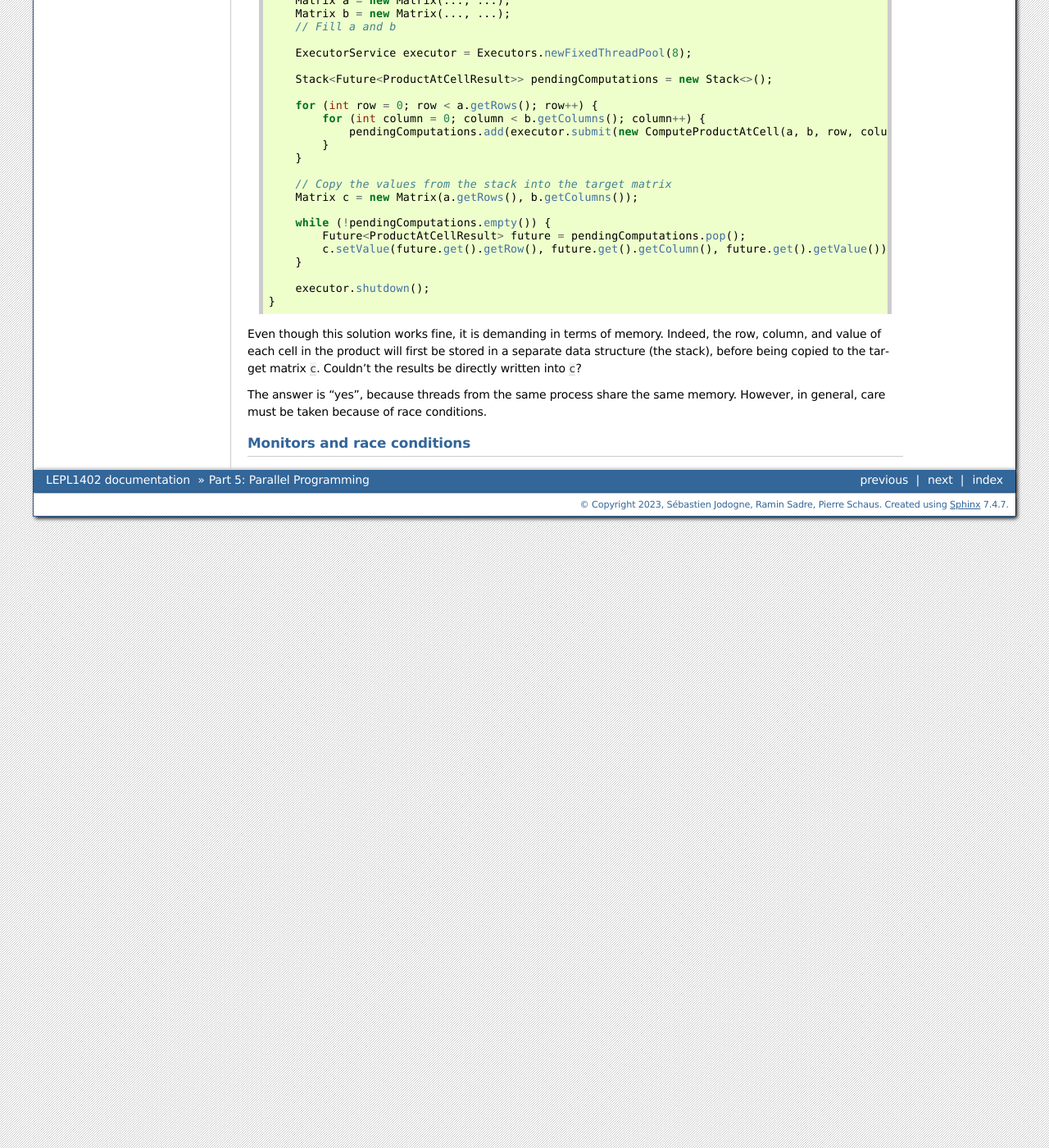
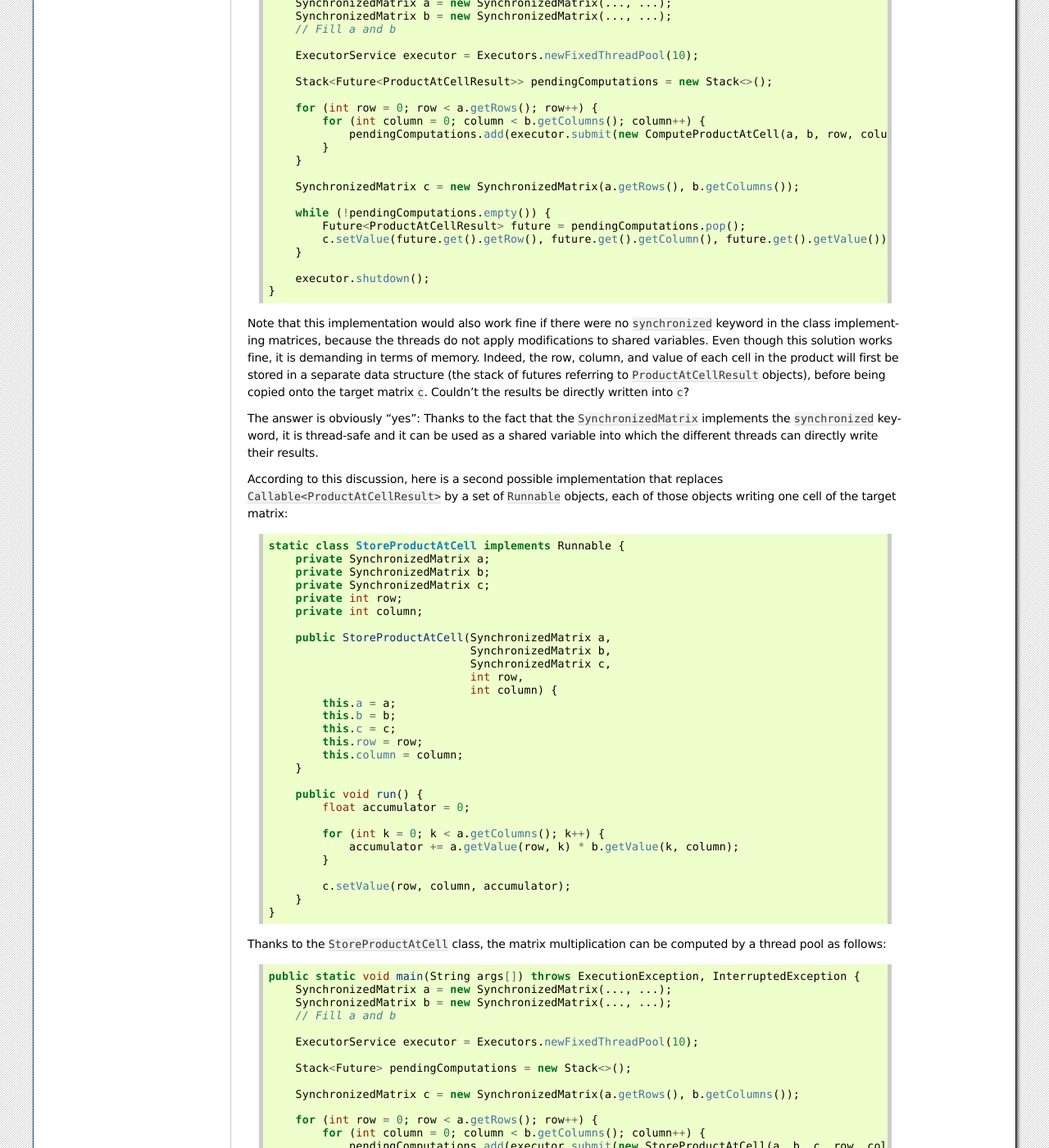
Before and after one commit to pschaus/book_lepl1402, a Sphinx documentation site: the page built from source/part5.rst, in a window 1280 px wide and 1400 px high, scrolled down 28598 px. Shown: the whole window at 82% size. Built offline with Sphinx 7.4.7, drawn with Linux system fonts in a browser that asks for light colours; formulas are drawn with MathJax 3; some of the changed text lies outside the part shown.

Commit message:
example of matrix multiplication

```diff
--- a/source/part5.rst
+++ b/source/part5.rst
@@ -1024,7 +1024,7 @@ The ``SharedMinMaxComputation`` can be executed exactly the same way as ``MinMax
         result.print();
     }
 
-Note that it doesn't make much sense to use a ``Callable<T>`` in this approach. Indeed, because the individual computations directly merge their partial results with a shared variable, they never have to report a result to their caller. However, it still makes much sense to use a thread pool to avoid manipulating the threads directly.
+Note that it does not make much sense to use a ``Callable<T>`` in this approach. Indeed, because the individual computations directly merge their partial results with a shared variable, they never have to report a result to their caller. However, it still makes much sense to use a thread pool to avoid manipulating the threads directly.
 
 This is why the standard interface ``ExecutorService`` that :ref:`implements thread pools <thread_pools>` accepts not only implementations of the ``Callable<T>`` interface in its ``submit()`` method, but also implementations of the ``Runnable`` interface. In this case, the futures do not convey any result, so ``Future<T>`` must simply be replaced by ``Future``. This is illustrated in the following code:
 
@@ -1043,7 +1043,7 @@ This is why the standard interface ``ExecutorService`` that :ref:`implements thr
         Future future1 = executor.submit(c1);
         Future future2 = executor.submit(c2);
 
-        future1.get();  // The "Future" doesn't convey any result, so we just wait here
+        future1.get();  // The "Future" does not convey any result, so we just wait here
         future2.get();
 
         executor.shutdown();
@@ -1324,11 +1324,13 @@ The downside of this source code is that the classes ``MinMaxResult`` and ``Shar
 Application to matrix multiplication
 ------------------------------------
 
-Linear algebra is a mathematical domain that can greatly benefit from parallel programming. Let us consider the following basic implementation of a matrix in Java:
-
-..  code-block:: java
-
-    public class Matrix {
+Linear algebra is a mathematical domain that can greatly benefit from parallel programming. This section gives an example about how multithreading can be used to implement matrix multiplication.
+
+Let us consider the following basic implementation of a matrix in Java:
+
+..  code-block:: java
+
+    public class SynchronizedMatrix {
         private float values[][];
 
         private void checkPosition(int row,
@@ -1339,8 +1341,8 @@ Linear algebra is a mathematical domain that can greatly benefit from parallel p
             }
         }
 
-        public Matrix(int rows,
-                      int columns) {
+        public SynchronizedMatrix(int rows,
+                                  int columns) {
             if (rows <= 0 ||
                 columns <= 0) {
                 throw new IllegalArgumentException();
@@ -1349,43 +1351,41 @@ Linear algebra is a mathematical domain that can greatly benefit from parallel p
             }
         }
 
-        public int getRows() {
+        public synchronized int getRows() {
             return values.length;
         }
 
-        public int getColumns() {
+        public synchronized int getColumns() {
             // "values[0]" is guaranteed to exist, because "columns > 0" in the constructor
             return values[0].length;
         }
 
-        public float getValue(int row,
-                              int column) {
+        public synchronized float getValue(int row,
+                                           int column) {
             checkPosition(row, column);
             return values[row][column];
         }
 
-        public void setValue(int row,
-                             int column,
-                             float value) {
+        public synchronized void setValue(int row,
+                                          int column,
+                                          float value) {
             checkPosition(row, column);
             values[row][column] = value;
         }
     }
 
-We are interested in the task of computing the product :math:`C \in \mathbb{R}^{m\times p}` of two matrices :math:`A \in \mathbb{R}^{m\times n}` and :math:`B \in \mathbb{R}^{n\times p}` of compatible dimensions.
-
-Remember the definition of matrix multiplication: :math:`c_{ij} = \sum_{k=1}^{n} a_{ik} b_{kj}`.
-
-This definition can directly be turned into a sequential algorithm:
+Note that the ``SynchronizedMatrix`` class has each of its methods tagged with the ``synchronized`` keyword, so it is suitable for use as a shared variable between multiple threads.
+
+We are interested in the task of computing the product :math:`C \in \mathbb{R}^{m\times p}` of two matrices :math:`A \in \mathbb{R}^{m\times n}` and :math:`B \in \mathbb{R}^{n\times p}` of compatible dimensions. Remember the definition of matrix multiplication: :math:`c_{ij} = \sum_{k=1}^{n} a_{ik} b_{kj}`. This definition can directly be turned into a sequential algorithm:
 
 ..  code-block:: java
 
     public static void main(String args[]) {
-        Matrix a = new Matrix(..., ...);
-        Matrix b = new Matrix(..., ...);
+        SynchronizedMatrix a = new SynchronizedMatrix(..., ...);
+        SynchronizedMatrix b = new SynchronizedMatrix(..., ...);
         // Fill a and b
 
-        Matrix c = new Matrix(a.getRows(), b.getColumns());
+        SynchronizedMatrix c = new SynchronizedMatrix(a.getRows(), b.getColumns());
 
         for (int row = 0; row < c.getRows(); row++) {
             for (int column = 0; column < c.getColumns(); column++) {
@@ -1398,13 +1398,9 @@ This definition can directly be turned into a sequential algorithm:
         }
     }
 
-How could we leverage multithreading to speed up this computation? The main observation is that the inner loop is executed for each entry of :math:`C`. Therefore, a possible solution consists in creating :math:`m\times p` tasks that will be handled by a thread pool, each of these tasks implementing the inner loop with the accumulator.
-
-
-Filling the output matrix after the computations
-------------------------------------------------
-
-Following our explanation of :ref:`thread pools <thread_pools>`, we can start by implementing a "result" data structure that will store the value of one cell of the matrix product:
+How could we leverage multithreading to speed up this computation? The main observation is that the innermost loop on ``k`` is executed for each entry of :math:`C`. Therefore, a possible solution consists in creating :math:`m\times p` tasks that will be processed by a thread pool, each of these tasks implementing the innermost loop with the accumulator.
+
+A first possible implementation consists in creating a "result" data structure that will store the value of one cell of the matrix product:
 
 ..  code-block:: java
 
@@ -1438,14 +1434,14 @@ We can then implement the ``Callable<T>`` interface to use this data structure i
 
 ..  code-block:: java
 
-    class ComputeProductAtCell implements Callable<ProductAtCellResult> {
-        private Matrix a;
-        private Matrix b;
+    static class ComputeProductAtCell implements Callable<ProductAtCellResult> {
+        private SynchronizedMatrix a;
+        private SynchronizedMatrix b;
         private int row;
         private int column;
 
-        public ComputeProductAtCell(Matrix a,
-                                    Matrix b,
+        public ComputeProductAtCell(SynchronizedMatrix a,
+                                    SynchronizedMatrix b,
                                     int row,
                                     int column) {
             this.a = a;
@@ -1470,11 +1466,11 @@ The thread pool would then be used as follows:
 ..  code-block:: java
 
     public static void main(String args[]) throws ExecutionException, InterruptedException {
-        Matrix a = new Matrix(..., ...);
-        Matrix b = new Matrix(..., ...);
+        SynchronizedMatrix a = new SynchronizedMatrix(..., ...);
+        SynchronizedMatrix b = new SynchronizedMatrix(..., ...);
         // Fill a and b
 
-        ExecutorService executor = Executors.newFixedThreadPool(8);
+        ExecutorService executor = Executors.newFixedThreadPool(10);
 
         Stack<Future<ProductAtCellResult>> pendingComputations = new Stack<>();
 
@@ -1484,8 +1480,7 @@ The thread pool would then be used as follows:
             }
         }
 
-        // Copy the values from the stack into the target matrix
-        Matrix c = new Matrix(a.getRows(), b.getColumns());
+        SynchronizedMatrix c = new SynchronizedMatrix(a.getRows(), b.getColumns());
 
         while (!pendingComputations.empty()) {
             Future<ProductAtCellResult> future = pendingComputations.pop();
@@ -1495,10 +1490,76 @@ The thread pool would then be used as follows:
         executor.shutdown();
     }
 
-Even though this solution works fine, it is demanding in terms of memory. Indeed, the row, column, and value of each cell in the product will first be stored in a separate data structure (the stack), before being copied to the target matrix ``c``. Couldn't the results be directly written into ``c``?
-
-The answer is "yes", because threads from the same process share the same memory. However, in general, care must be taken because of race conditions.
-
-
-Monitors and race conditions
-----------------------------
+Note that this implementation would also work fine if there were no ``synchronized`` keyword in the class implementing matrices, because the threads do not apply modifications to shared variables. Even though this solution works fine, it is demanding in terms of memory. Indeed, the row, column, and value of each cell in the product will first be stored in a separate data structure (the stack of futures referring to ``ProductAtCellResult`` objects), before being copied onto the target matrix ``c``. Couldn't the results be directly written into ``c``?
+
+The answer is obviously "yes": Thanks to the fact that the ``SynchronizedMatrix`` implements the ``synchronized`` keyword, it is thread-safe and it can be used as a shared variable into which the different threads can directly write their results.
+
+According to this discussion, here is a second possible implementation that replaces ``Callable<ProductAtCellResult>`` by a set of ``Runnable`` objects, each of those objects writing one cell of the target matrix:
+
+..  code-block:: java
+
+    static class StoreProductAtCell implements Runnable {
+        private SynchronizedMatrix a;
+        private SynchronizedMatrix b;
+        private SynchronizedMatrix c;
+        private int row;
+        private int column;
+
+        public StoreProductAtCell(SynchronizedMatrix a,
+                                  SynchronizedMatrix b,
+                                  SynchronizedMatrix c,
+                                  int row,
+                                  int column) {
+            this.a = a;
+            this.b = b;
+            this.c = c;
+            this.row = row;
+            this.column = column;
+        }
+
+        public void run() {
+            float accumulator = 0;
+
+            for (int k = 0; k < a.getColumns(); k++) {
+                accumulator += a.getValue(row, k) * b.getValue(k, column);
+            }
+
+            c.setValue(row, column, accumulator);
+        }
+    }
+
+Thanks to the ``StoreProductAtCell`` class, the matrix multiplication can be computed by a thread pool as follows:
+
+..  code-block:: java
+
+    public static void main(String args[]) throws ExecutionException, InterruptedException {
+        SynchronizedMatrix a = new SynchronizedMatrix(..., ...);
+        SynchronizedMatrix b = new SynchronizedMatrix(..., ...);
+        // Fill a and b
+
+        ExecutorService executor = Executors.newFixedThreadPool(10);
+
+        Stack<Future> pendingComputations = new Stack<>();
+
+        SynchronizedMatrix c = new SynchronizedMatrix(a.getRows(), b.getColumns());
+
+        for (int row = 0; row < a.getRows(); row++) {
+            for (int column = 0; column < b.getColumns(); column++) {
+                pendingComputations.add(executor.submit(new StoreProductAtCell(a, b, c, row, column)));
+            }
+        }
+
+        while (!pendingComputations.empty()) {
+            Future future = pendingComputations.pop();
+            future.get();
+        }
+
+        executor.shutdown();
+    }
+
+Note that in the specific example of matrix multiplication, the solution based on ``Runnable`` is both simpler and more memory efficient, as it does not require the use of an intermediate class such as ``ProductAtCellResult`` to store the partial results before writing them onto the target matrix.
+
+.. admonition:: Remark
+   :class: remark
+
+   In practice, the parallel implementation of matrix multiplication proposed above will probably have really bad performance, possibly even worse than a purely sequential algorithm. Indeed, this implementation totally neglects the `processor cache <https://en.wikipedia.org/wiki/Cache_(computing)>`_: Because the various threads work on different areas of the matrices, the CPU will continuously have to access the RAM, which slows down the computation. Real software libraries for optimized linear algebra implement algorithms that feature **locality** in their patterns of access to the RAM. Because CPU cores include a cache memory that is much faster than the RAM, exploiting locality can dramatically increase the performance of an algorithm. Such optimized algorithms will typically leverage `block matrix multiplication <https://en.wikipedia.org/wiki/Block_matrix#Block_matrix_multiplication>`_ and `SIMD instructions <https://fr.wikipedia.org/wiki/Single_instruction_multiple_data>`_, in addition to multithreading.
```
Also changed, not shown: other parts of source/part5.rst (+1 -1 lines).
